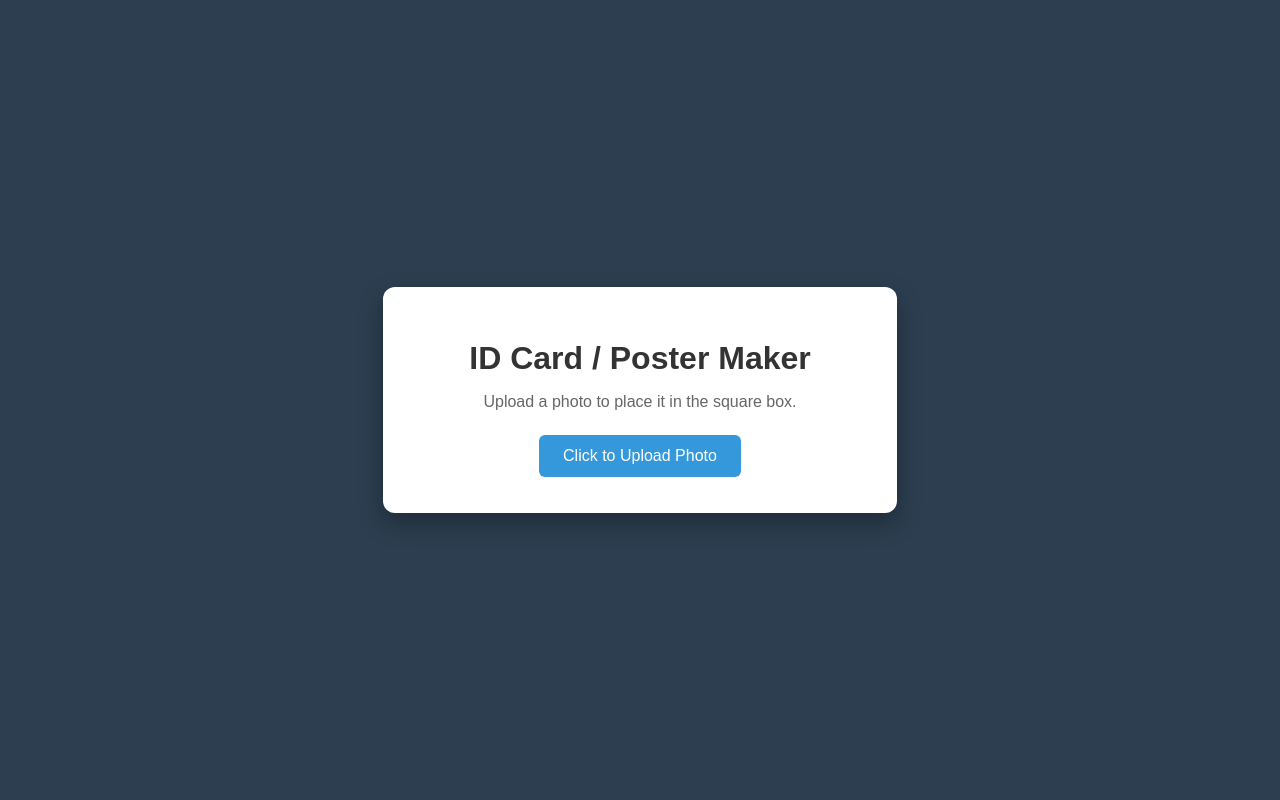
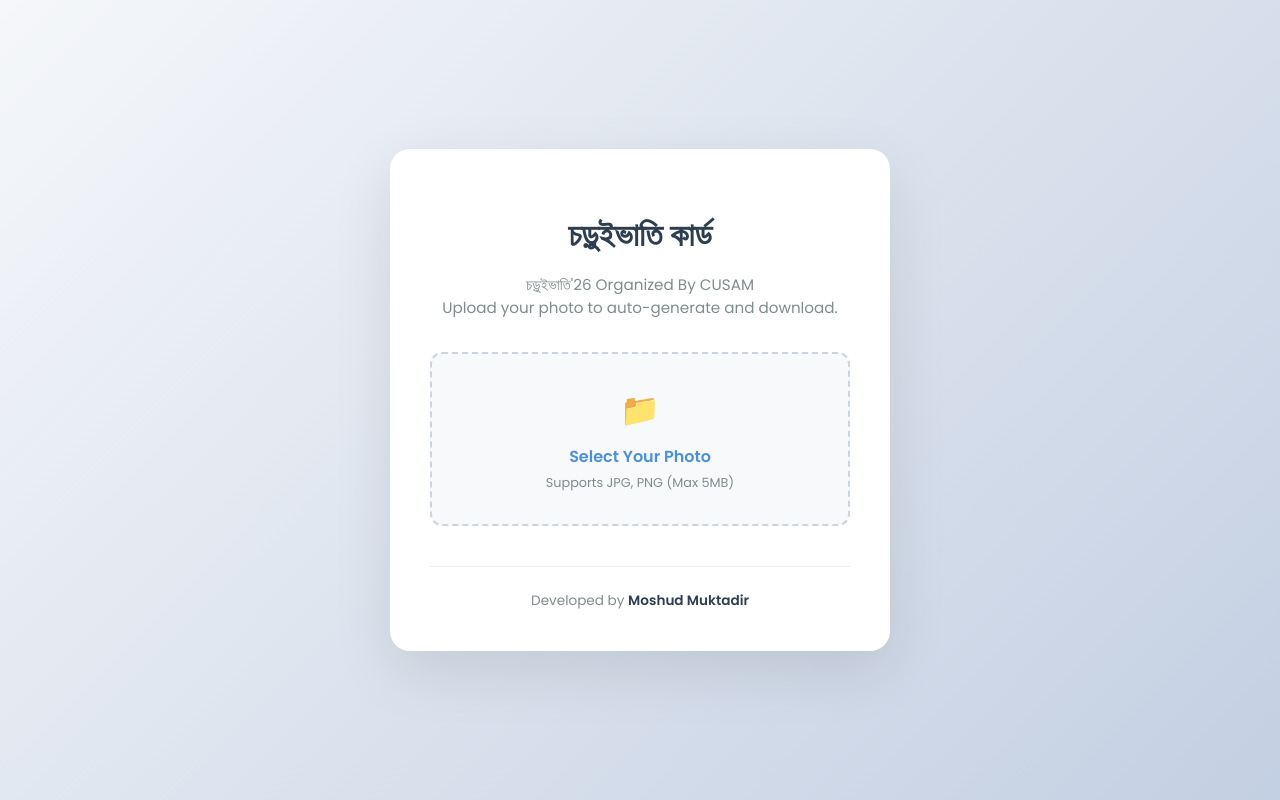
Before and after one commit to mukta07072006/CORUIVATI-CARD, a plain HTML site: page index.html in a window 1280 px wide. Drawn offline with Linux system fonts and the light colour scheme.

Commit message:
Update title and styling for poster generator

```diff
--- a/index.html
+++ b/index.html
@@ -3,178 +3,271 @@
 <head>
     <meta charset="UTF-8">
     <meta name="viewport" content="width=device-width, initial-scale=1.0">
-    <title>Poster Generator with Square Photo</title>
+    <title>Poster Generator | Moshud Muktadir</title>
+    <link href="https://fonts.googleapis.com/css2?family=Poppins:wght@300;400;600&display=swap" rel="stylesheet">
+
     <style>
+        :root {
+            --primary-color: #4a90e2;
+            --primary-hover: #357abd;
+            --bg-gradient: linear-gradient(135deg, #f5f7fa 0%, #c3cfe2 100%);
+            --card-bg: #ffffff;
+            --text-main: #2c3e50;
+            --text-light: #7f8c8d;
+        }
+
+        * { box-sizing: border-box; }
+
         body {
-            font-family: sans-serif;
+            font-family: 'Poppins', sans-serif;
+            margin: 0;
+            padding: 0;
+            min-height: 100vh;
             display: flex;
             flex-direction: column;
             align-items: center;
             justify-content: center;
-            min-height: 100vh;
-            background-color: #2c3e50;
-            margin: 0;
-            color: white;
+            background: var(--bg-gradient);
+            color: var(--text-main);
         }
 
-        .container {
-            background: white;
-            padding: 2rem;
-            border-radius: 12px;
-            box-shadow: 0 10px 25px rgba(0,0,0,0.3);
+        .main-card {
+            background: var(--card-bg);
+            width: 90%;
+            max-width: 500px;
+            padding: 2.5rem;
+            border-radius: 20px;
+            box-shadow: 0 20px 60px rgba(0, 0, 0, 0.1);
             text-align: center;
-            max-width: 450px;
-            width: 90%;
-            color: #333;
+            transition: transform 0.3s ease;
         }
 
-        h1 { margin-bottom: 0.5rem; }
-        p { margin-bottom: 1.5rem; color: #666; }
-
-        /* Button Styling */
-        .upload-btn {
-            background-color: #3498db;
-            color: white;
-            padding: 12px 24px;
-            border-radius: 6px;
-            font-size: 16px;
-            cursor: pointer;
-            display: inline-block;
-            transition: 0.2s;
-            position: relative;
-            overflow: hidden;
+        .main-card:hover {
+            transform: translateY(-5px);
         }
 
-        .upload-btn:hover { background-color: #2980b9; }
+        h1 {
+            font-weight: 600;
+            margin-bottom: 0.5rem;
+            color: var(--text-main);
+        }
 
-        /* Actual file input is hidden but clickable via the label */
+        p.subtitle {
+            font-size: 0.95rem;
+            color: var(--text-light);
+            margin-bottom: 2rem;
+            line-height: 1.5;
+        }
+
+        /* Upload Zone Styling */
+        .upload-container {
+            position: relative;
+            width: 100%;
+            margin-bottom: 20px;
+        }
+
+        .upload-label {
+            display: flex;
+            flex-direction: column;
+            align-items: center;
+            justify-content: center;
+            background-color: #f8f9fa;
+            border: 2px dashed #cbd5e0;
+            border-radius: 12px;
+            padding: 2rem;
+            cursor: pointer;
+            transition: all 0.3s ease;
+        }
+
+        .upload-label:hover {
+            border-color: var(--primary-color);
+            background-color: #edf2f7;
+        }
+
+        .upload-icon {
+            font-size: 2rem;
+            color: var(--primary-color);
+            margin-bottom: 10px;
+        }
+
+        .btn-text {
+            font-weight: 600;
+            color: var(--primary-color);
+        }
+
+        .btn-subtext {
+            font-size: 0.8rem;
+            color: var(--text-light);
+            margin-top: 5px;
+        }
+
         input[type="file"] {
-            position: absolute;
-            left: 0;
-            top: 0;
-            opacity: 0;
-            width: 100%;
-            height: 100%;
-            cursor: pointer;
+            display: none;
+        }
+
+        /* Loading Indicator */
+        .loader {
+            display: none;
+            margin: 15px 0;
+            color: var(--primary-color);
+            font-weight: 600;
         }
 
         /* Preview Image */
-        #preview {
-            max-width: 100%;
+        .preview-container {
             margin-top: 20px;
-            border: 1px solid #ddd;
-            border-radius: 4px;
-            display: none;
-            box-shadow: 0 5px 15px rgba(0,0,0,0.1);
+            border-radius: 12px;
+            overflow: hidden;
+            border: 1px solid #eee;
+            box-shadow: 0 4px 12px rgba(0,0,0,0.08);
+            display: none; /* Hidden initially */
         }
 
-        /* Hide the processing canvas */
+        #preview {
+            width: 100%;
+            height: auto;
+            display: block;
+        }
+
+        /* Footer / Credits */
+        footer {
+            margin-top: 2.5rem;
+            font-size: 0.85rem;
+            color: var(--text-light);
+            border-top: 1px solid #eee;
+            padding-top: 1.5rem;
+        }
+
+        footer strong {
+            color: var(--text-main);
+        }
+
+        /* Hide Canvas */
         #canvas { display: none; }
     </style>
 </head>
 <body>
 
-    <div class="container">
-        <h1>ID Card / Poster Maker</h1>
-        <p>Upload a photo to place it in the square box.</p>
+    <div class="main-card">
+        <h1>চড়ুইভাতি কার্ড</h1>
+        <p class="subtitle">চড়ুইভাতি'26 Organized By CUSAM<br>Upload your photo to auto-generate and download.</p>
 
-        <div class="upload-btn">
-            <span>Click to Upload Photo</span>
+        <div class="upload-container">
+            <label for="uploadInput" class="upload-label">
+                <div class="upload-icon">📁</div>
+                <span class="btn-text">Select Your Photo</span>
+                <span class="btn-subtext">Supports JPG, PNG (Max 5MB)</span>
+            </label>
             <input type="file" id="uploadInput" accept="image/*">
         </div>
 
-        <img id="preview" alt="Poster Preview">
+        <div class="loader" id="loader">Processing Image...</div>
+
+        <div class="preview-container" id="previewContainer">
+            <img id="preview" alt="Generated Poster Preview">
+        </div>
+
+        <footer>
+            Developed by <strong>Moshud Muktadir</strong>
+        </footer>
     </div>
 
     <canvas id="canvas"></canvas>
 
     <script>
-        // --- 1. CONFIGURATION ---
+        // --- CONFIGURATION ---
 
-        // Replace this URL with your actual Poster Template path (e.g., './poster.png')
-        // For this demo, I created a blue poster with a placeholder text.
+        // Ensure this file exists in the same folder
         const TEMPLATE_SRC = "./Card-01.jpg";
 
         const CONFIG = {
+            x: 420,       // X Position
+            y: 1050,      // Y Position
+            size: 650,    // Square Size
+            strokeWidth: 20,
+            strokeColor: '#90e4a3'
+        };
 
-            x:  420 ,     // X Position (from left)
-            y: 1050,      // Y Position (from top)
-            size: 650,   // Width and Height of the square (200x200)
-
-            // Border settings
-            strokeWidth: 20,
-            strokeColor: '#90e4a3' // White border
-        };
-        // -------------------------
-
+        // --- ELEMENTS ---
         const uploadInput = document.getElementById('uploadInput');
         const canvas = document.getElementById('canvas');
         const ctx = canvas.getContext('2d');
         const previewImg = document.getElementById('preview');
+        const previewContainer = document.getElementById('previewContainer');
+        const loader = document.getElementById('loader');
 
-        // Load Poster Template
+        // Preload Template
         const templateImg = new Image();
         templateImg.crossOrigin = "Anonymous";
         templateImg.src = TEMPLATE_SRC;
 
+        // --- EVENT LISTENER ---
         uploadInput.addEventListener('change', (e) => {
             const file = e.target.files[0];
             if (!file) return;
 
+            // Show loader
+            loader.style.display = 'block';
+            previewContainer.style.display = 'none';
+
             const reader = new FileReader();
             reader.onload = (event) => {
                 const userImg = new Image();
-                userImg.onload = () => processImage(userImg);
+                userImg.onload = () => {
+                    // Small delay to allow UI to update (loader)
+                    setTimeout(() => processImage(userImg), 100);
+                };
                 userImg.src = event.target.result;
             };
             reader.readAsDataURL(file);
         });
 
+        // --- LOGIC ---
         function processImage(userImg) {
-            // 1. Set Canvas size to match Poster Template
+            // 1. Set Canvas Dimensions
             canvas.width = templateImg.width;
             canvas.height = templateImg.height;
 
-            // 2. Draw the Poster Template (Background)
+            // 2. Draw Background Template
             ctx.drawImage(templateImg, 0, 0);
 
-            // 3. Define the Clipping Region (The Square)
-            // We save the context so we can "undo" the clipping later
+            // 3. Create Clipping Path (The Square)
             ctx.save();
-
             ctx.beginPath();
             ctx.rect(CONFIG.x, CONFIG.y, CONFIG.size, CONFIG.size);
-            ctx.clip(); // From now on, drawing only happens inside this square
+            ctx.clip();
 
-            // 4. Draw User Image (Scaled to "Cover" the square)
-            // This math centers and crops the user image to fill the square perfectly
+            // 4. Draw User Image (Aspect Ratio "Cover" Logic)
             const ratio = Math.max(CONFIG.size / userImg.width, CONFIG.size / userImg.height);
             const newWidth = userImg.width * ratio;
             const newHeight = userImg.height * ratio;
+
+            // Center the image within the square
             const offsetX = CONFIG.x + (CONFIG.size - newWidth) / 2;
             const offsetY = CONFIG.y + (CONFIG.size - newHeight) / 2;
 
             ctx.drawImage(userImg, offsetX, offsetY, newWidth, newHeight);
+            ctx.restore(); // Restore context to draw outside clip
 
-            // Restore context (removes the clipping limit)
-            ctx.restore();
-
-            // 5. Draw the Stroke (Border) ON TOP of the image
+            // 5. Draw Border Stroke
             ctx.lineWidth = CONFIG.strokeWidth;
             ctx.strokeStyle = CONFIG.strokeColor;
             ctx.strokeRect(CONFIG.x, CONFIG.y, CONFIG.size, CONFIG.size);
 
-            // 6. Output and Download
+            // 6. Finish & Download
             const finalURL = canvas.toDataURL('image/png');
+
+            // Update UI
             previewImg.src = finalURL;
-            previewImg.style.display = 'block';
+            loader.style.display = 'none';
+            previewContainer.style.display = 'block';
 
             downloadImage(finalURL);
         }
 
         function downloadImage(dataUrl) {
             const link = document.createElement('a');
-            link.download = 'generated-poster.png';
+            link.download = 'Moshud_Muktadir_Poster.png';
             link.href = dataUrl;
             document.body.appendChild(link);
             link.click();
```
